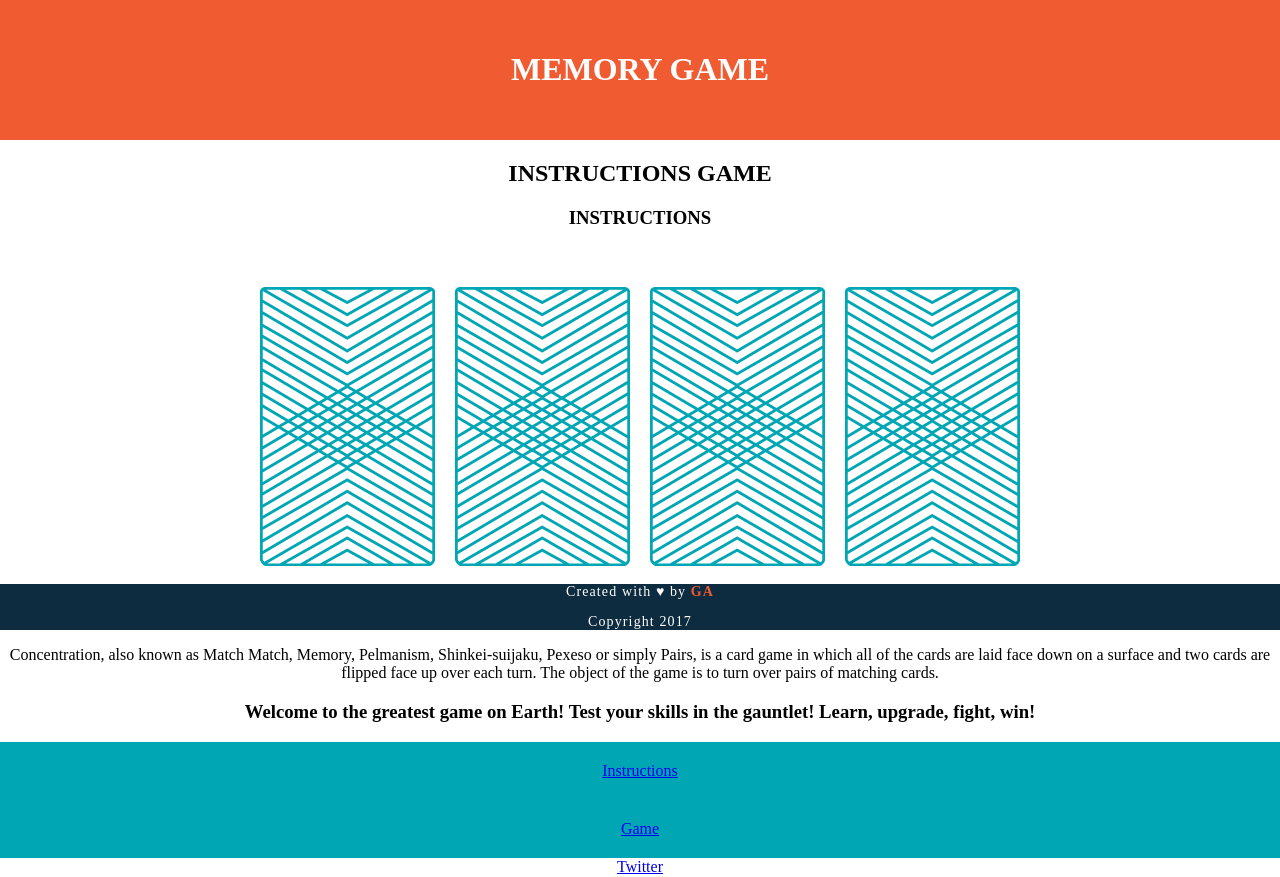
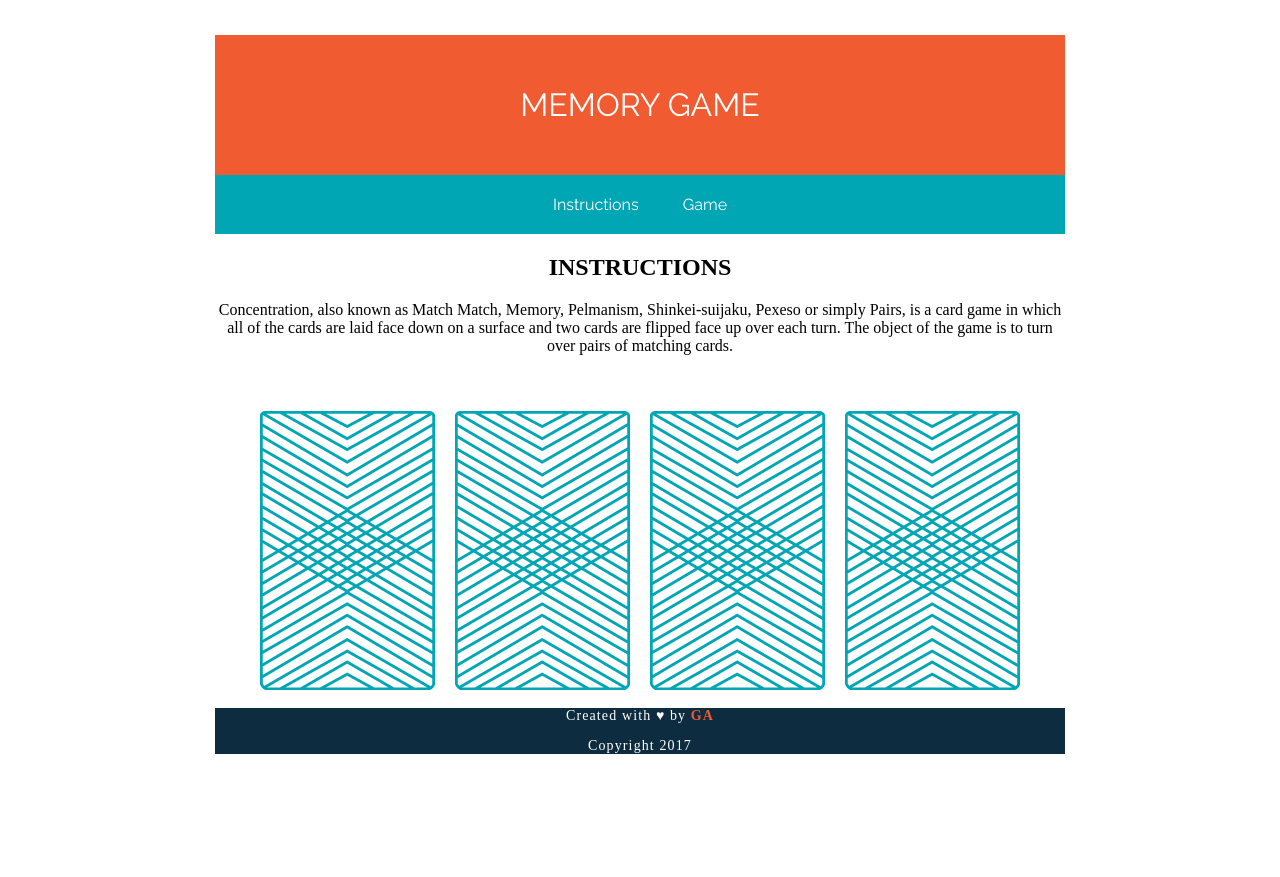
Before and after one commit to SapienSumo/wdi-fundamentals-memorygame, a plain HTML site: page fundamentals2/memory_game/index.html in a window 1280 px wide. After the commit the page ends 821 px from the top, so only its background shows below. Drawn offline with Linux system fonts and the light colour scheme; a web font is replaced by a local one.

Commit message:
Index Edited

```diff
--- a/fundamentals2/memory_game/css/style.css
+++ b/fundamentals2/memory_game/css/style.css
@@ -1,6 +1,4 @@
-style.css
-
-
+/*style.css*/
 
 main {
 	width: 850px;
@@ -18,13 +16,24 @@ margin: 0;
 }
 
 nav {
+	font-family: "Raleway", sans-serif;
 	background-color: #00A6B3;
 	color: #FFFFFF;
 	padding-top: 20px;
 	padding-bottom: 20px;
+	text-decoration: none;
 }
+h1 {
+	font-family: "Raleway", sans-serif;
+	font-weight: 400;
+	}
 
+a:link {
+	color: white;
+	text-decoration: none;
+  }
 header {
+	font-family: "Raleway", sans-serif;
 	background-color: #F15B31;
 	color: #FFFFFF;
 	padding-bottom: 30px;
--- a/fundamentals2/memory_game/index.html
+++ b/fundamentals2/memory_game/index.html
@@ -2,16 +2,24 @@
 <!DOCTYPE html>
 
 <html>
+
+<head>
+	<link href="https://fonts.googleapis.com/css?family=Droid+Serif|Raleway:400,500,600,700" rel="stylesheet">
+	<link href="css/style.css" rel="stylesheet" type="text/css">
+</head>
 <body>
-<head>
+<main>
 <header>
 	<h1>MEMORY GAME</h1>
-<main>
+
 </header>
-<h2>INSTRUCTIONS GAME</h2>
+<nav><a href="#">Instructions</a> <a href="#">Game</a></nav>
 
-<h3>INSTRUCTIONS</h3>
 
+	<h2>INSTRUCTIONS</h2>
+	<p>
+		Concentration, also known as Match Match, Memory, Pelmanism, Shinkei-suijaku, Pexeso or simply Pairs, is a card game in which all of the cards are laid face down on a surface and two cards are flipped face up over each turn. The object of the game is to turn over pairs of matching cards.
+	</p>
 
 	<div>
 		<img src="images_game/back.png" alt="Queen of Diamonds">
@@ -20,26 +28,15 @@
 		<img src="images_game/back.png" alt="King of Hearts">
 	</div>
 
-<link href="https://fonts.googleapis.com/css?family=Droid+Serif|Raleway:400,500,600,700" rel="stylesheet">
-<link href="css/style.css" rel="stylesheet" type="text/css">
-</main>
+
 	<footer>
 		<p>Created with &hearts; by <span class="name">GA</span></p>
 		<p Copyright="city">Copyright 2017</p>
 	</footer>
-</head>
 
-
-<p>
-	Concentration, also known as Match Match, Memory, Pelmanism, Shinkei-suijaku, Pexeso or simply Pairs, is a card game in which all of the cards are laid face down on a surface and two cards are flipped face up over each turn. The object of the game is to turn over pairs of matching cards.
-</p>
-
-<h3>Welcome to the greatest game on Earth! Test your skills in the gauntlet! Learn, upgrade, fight, win!</h3>
-
-<nav><a href="#">Instructions</a></nav>
-<nav><a href="#">Game</a></nav>
 		<a href="https://twitter.com/Twitter?ref_src=twsrc%5Egoogle%7Ctwcamp%5Eserp%7Ctwgr%5Eauthor">Twitter</a>
 
+		<script src="js/main.js"></script>
+</main>
+</body>
 </html>
-<script src="js/main.js"></script>
-</body>
```
Lines whose indentation alone changed are shown as unchanged.
